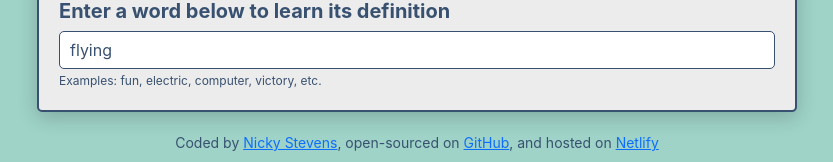
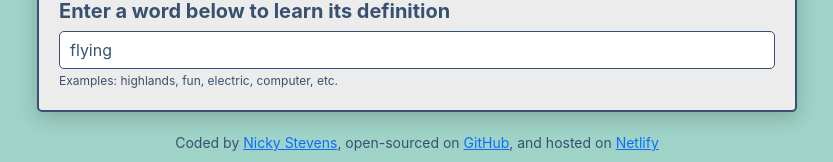
Before and after one commit to NicStevens/dictionary-project, a React (Create React App) app: page / in a window 1280 px wide. Shown: the part 133-295 px from the top of the page, without its empty margins (223-1056 px from the left). Built offline with nearby package versions, Linux system fonts and the light colour scheme; no server answers.

Commit message:
Updated search examples

```diff
--- a/src/Dictionary.js
+++ b/src/Dictionary.js
@@ -60,7 +60,7 @@ export default function Dictionary(props) {
             />
           </form>
           <div className="suggestions">
-            Examples: fun, electric, computer, victory, etc.
+            Examples: highlands, fun, electric, computer, etc.
           </div>
         </section>
         <Results results={results} />
```
